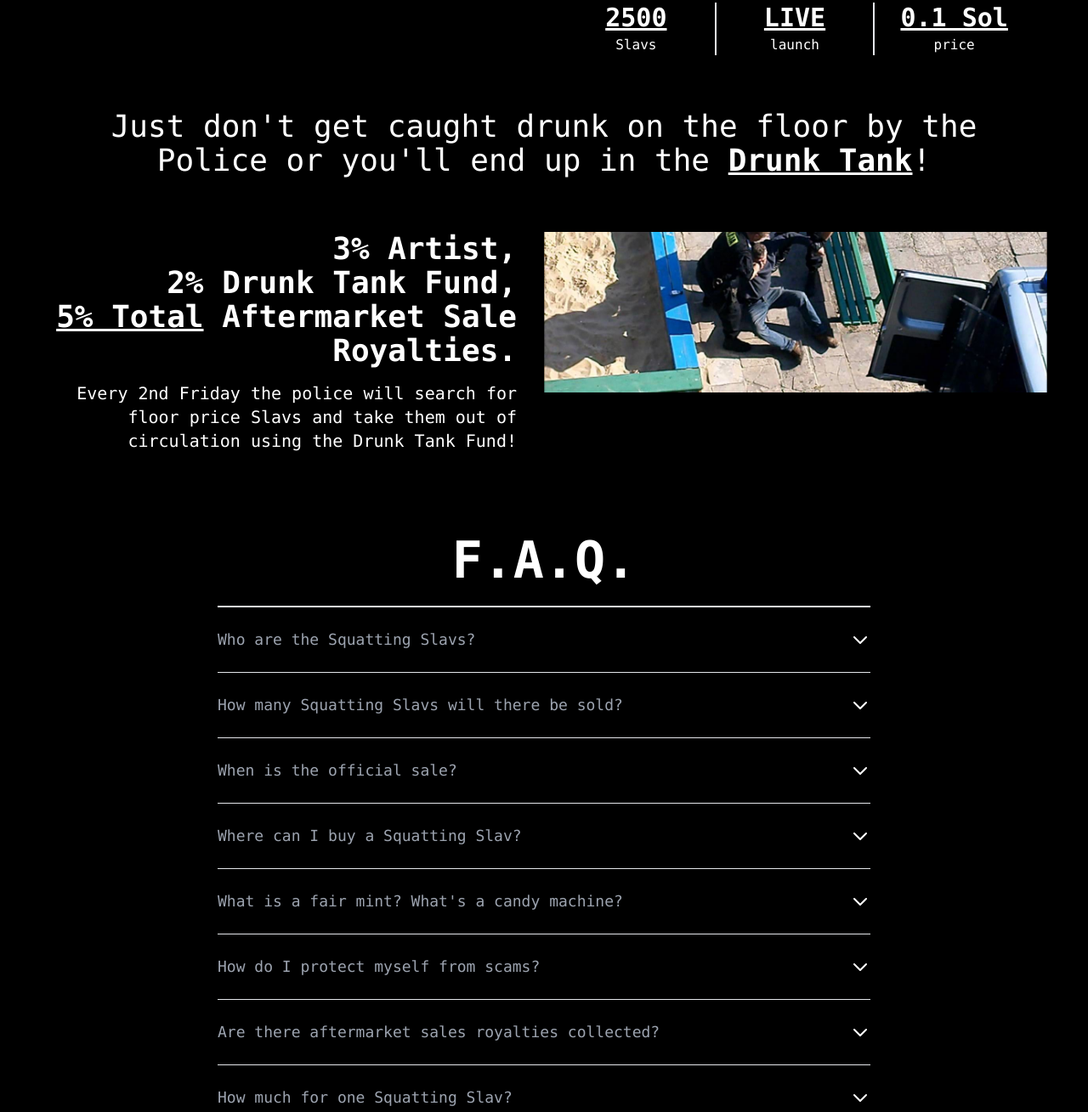
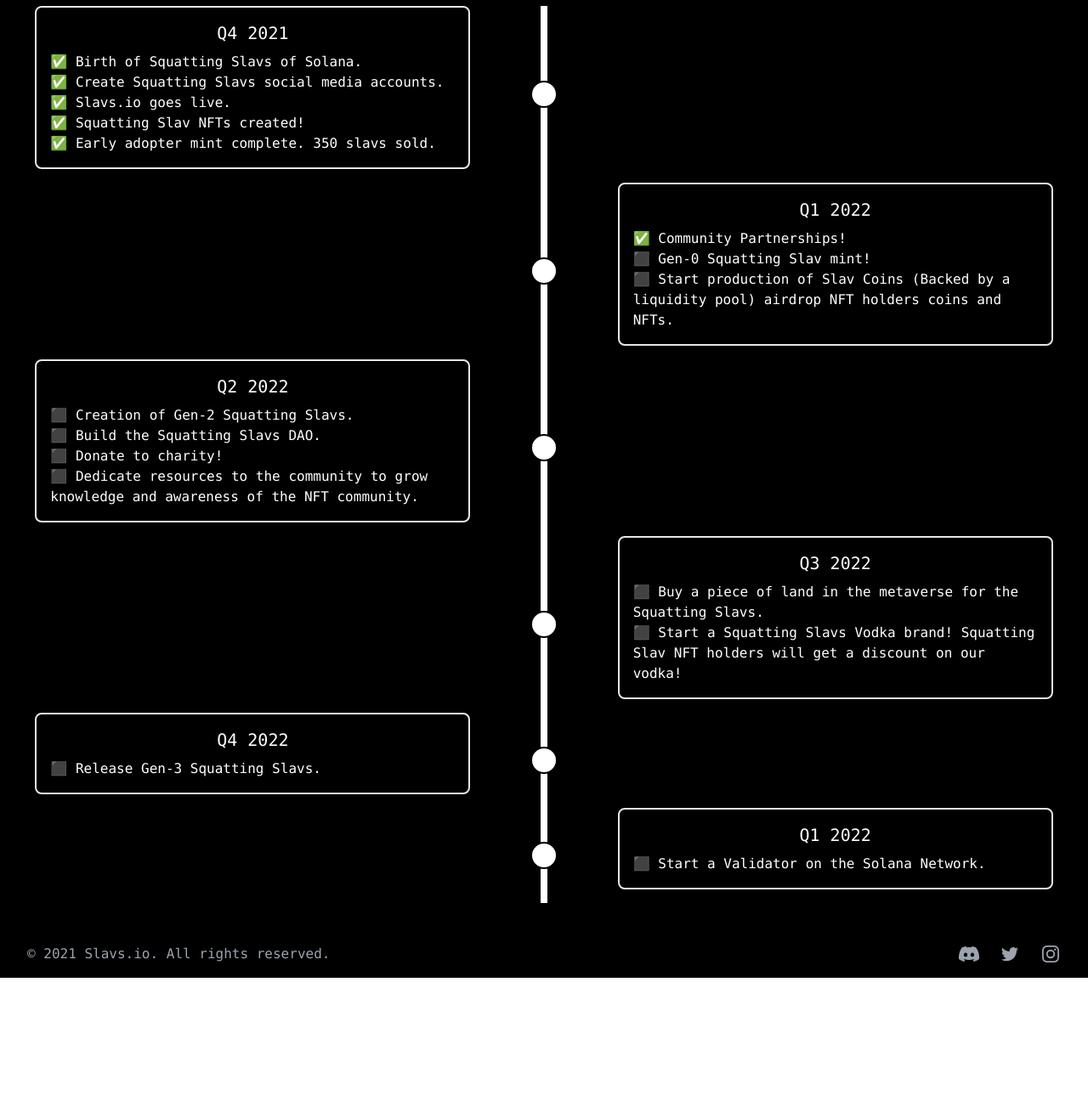
Before and after one commit to piotrsenkow/slavs-io, a Gatsby site: page / in a window 1280 px wide. Shown: the part 660-1969 px from the top of the page at 85% size. After the commit the page ends 1811 px from the top, so only its background shows below. Built offline with nearby package versions, Linux system fonts and the light colour scheme; Gatsby itself is replaced by a stand-in of ours.

Commit message:
refactoring whole site

```diff
--- a/src/components/about.js
+++ b/src/components/about.js
@@ -7,11 +7,11 @@ const faqs = [
   {
     question: "Who are the Squatting Slavs?",
     answer:
-      "Slavic people originate from 13 countries (15 if you include past countries USSR and Yugoslavia). They squat because it is obvious that it is  more comfortable / efficient than sitting or standing. They are arriving from Belarus, Bosnia, Bulgaria, Croatia, Czechia, Macedonia, Montenegro, Poland, Russia, Serbia, Slovakia, Slovenia, & Ukraine. Likewise, old school Slavs from the USSR and Yugoslavia will accompany everyone on this one-way ticket trip to Solana where they will reside on FOREVER!",
+      "Slavic people originate from 15 countries: Belarus, Bosnia, Bulgaria, Croatia, Czechia, Macedonia, Montenegro, Poland, Russia, Serbia, Slovakia, Slovenia, Ukraine, USSR, and Yugoslavia. They squat because it is obvious that it is  more comfortable / efficient than sitting or standing",
   },
   {
     question: "How many Squatting Slavs will there be sold?",
-    answer: "There will be 2500 Series-1 Squatting Slavs. 100 of these will be pre-minted by the team and reserved for giveaways. The remaining 2400 will be available for public mint."
+    answer: "There are 2500 Series-1 Squatting Slavs."
   },
   {
     question: "When is the official sale?",
@@ -64,7 +64,7 @@ function classNames(...classes) {
 
 function About() {
     return(<div>
-  <div className="bg-black font-mono pt-4">
+  <div className="bg-black font-mono">
     <div className="max-w-7xl mx-auto py-12 px-4 sm:py-16 sm:px-6 lg:px-8">
     <div className="max-w-3xl mx-auto divide-y-2 divide-gray-200">
       <h2 className="text-center text-3xl font-extrabold text-white sm:text-4xl md:text-5xl xl:text-6xl">F.A.Q.</h2>
--- a/src/components/gif.js
+++ b/src/components/gif.js
@@ -11,10 +11,9 @@ function Gif() {
             <div class="text-white flex items-center justify-center px-4 lg:w-full font-mono">
               <div class="grid grid-cols-1 gap-y-4 xl:gap-y-12 2xl:gap-y-32">
                 <div>
-                  <p class="bold text-4xl leading-7 font-bold tracking-tighter py-4 md:leading-10 md:text-5xl xl:text-7xl">13+ Nations,<br/> 120+ Attributes,<br/> 2500 Squatting Slavs.</p>
-                  <p class="bold text-3xl leading-7 font-normal py-4 sm:text-xl xl:text-3xl">Get your Slav for <u>0.1 Sol</u> at the Squatting Slav December to Remember Sale!</p>
+                  <p class="bold text-4xl leading-7 font-bold tracking-tighter py-4 md:leading-10 md:text-5xl xl:text-7xl">13+ Nations,<br/> 120+ Attributes, 2500 Squatting Slavs</p>
                 </div>
-                <div class="text-white grid grid-cols-3">
+                {/* <div class="text-white grid grid-cols-3">
                   <div class="box border-r-2 items-center justify-center flex flex-col">
                     <div class=" ext-black mb-0.5 text-xl md:text-3xl font-bold underline">2500</div>
                     <p class="sub font-thin">Slavs</p>
@@ -27,11 +26,10 @@ function Gif() {
                     <div class="ext-black mb-0.5 text-xl md:text-3xl font-bold underline">0.1 Sol</div>
                     <p class="sub font-thin">price</p>
                   </div>
-                </div>
+                </div> */}
               </div>
             </div>
         </div>
-        <p class="font-mono sm:text-xl md:text-2xl lg:text-3xl xl:text-4xl text-center pt-16 px-4">Just don't get caught drunk on the floor by the Police or you'll end up in the <u><b>Drunk Tank</b></u>!</p>
       </div>
     );
 }
--- a/src/components/layout.js
+++ b/src/components/layout.js
@@ -75,7 +75,6 @@ const Layout = ({ children }) => {
             </div>
             <div className="mt-8 md:mt-0 md:order-1">
               <p className="text-center text-base text-gray-400">&copy; 2021 Slavs.io. All rights reserved.</p>
-              <p className="text-center sm:text-right text-base text-gray-400">Drunk Tank Fund: <a class ="text-gray-700" target="_blank" href="https://explorer.solana.com/address/37e4FsqTgApFofBSam7jKJFZNiANKMqASh1Bm1gifPwu">37e4.........fPwu</a></p>
             </div>
           </div>
       </footer>
--- a/src/components/roadmapcomponent.js
+++ b/src/components/roadmapcomponent.js
@@ -6,14 +6,13 @@ function RoadmapComponent() {
     <h1 class="font-mono text-5xl md:text-8xl text-white text-center py-8 font-bold">Roadmap</h1>
     <div class="undefined hidden md:flex justify-around text-white">
       <div class="flex flex-col bg-coolGray-50 rounded-lg shadow-md p-4 border-2 border-coolGray-600 w-2/5 z-10 mb-4">
-        <h3 class="text-bold text-xl md:2xl text-center mb-2">October 2021</h3>
+        <h3 class="text-bold text-xl md:2xl text-center mb-2">Q4 2021</h3>
         <ul>
           <li>✅ Birth of Squatting Slavs of Solana.</li>
-          <li>✅ Create & boost Discord server.</li>
-          <li>✅ Create Instagram account.</li>
-          <li>✅ Create Twitter account.</li>
-          <li>✅ Create Slavs.io.</li>
-          <li>✅ Slavs created!</li>
+          <li>✅ Create Squatting Slavs social media accounts.</li>
+          <li>✅ Slavs.io goes live.</li>
+          <li>✅ Squatting Slav NFTs created!</li>
+          <li>✅ Early adopter mint complete. 350 slavs sold.</li>
         </ul>
       </div>
       <div>
@@ -35,13 +34,13 @@ function RoadmapComponent() {
       </div>
       <div class="w-6"></div>
       <div class="flex flex-col bg-coolGray-50 rounded-lg shadow-md p-4 border-2 border-coolGray-600 z-10 mb-4 w-11/12">
-        <h3 class="text-bold text-xl md:2xl text-center mb-2">October 2021</h3>
+        <h3 class="text-bold text-xl md:2xl text-center mb-2">Q4 2021</h3>
         <ul>
-          <li>✅ Birth of Squatting Slavs of Solana.</li>
-          <li>✅ Create & boost Discord server.</li>
-          <li>✅ Create Instagram account.</li>
-          <li>✅ Create Twitter account.</li>
-          <li>✅ Slavs created!</li>
+        <li>✅ Birth of Squatting Slavs of Solana.</li>
+        <li>✅ Create Squatting Slavs social media accounts.</li>
+        <li>✅ Slavs.io goes live.</li>
+        <li>✅ Squatting Slav NFTs created!</li>
+        <li>✅ Early adopter mint complete. 350 slavs sold.</li>
         </ul>
       </div>
     </div>
@@ -55,14 +54,11 @@ function RoadmapComponent() {
         <div class="flex-grow"></div>
       </div>
       <div class="flex flex-col bg-coolGray-50 rounded-lg shadow-md p-4 border-2 border-coolGray-600 w-2/5 z-10 mb-4">
-        <h3 class="text-bold text-xl md:2xl text-center mb-2">November 2021</h3>
+        <h3 class="text-bold text-xl md:2xl text-center mb-2">Q1 2022</h3>
         <ul>
-          <li>✅ Reveal roadmap.</li>
-          <li>✅ Launch giveaways!</li>
-          <li>✅ Build Official Rarity Tool.</li>
-          <li>✅ Add Slavs to the Candy Machine.</li>
-          <li>✅ Revisions to the Slavs.io website.</li>
-          <li>✅ Release Official Squatting Slavs of Solana Commercial.</li>
+          <li>✅ Community Partnerships!</li>
+          <li>⬛ Gen-0 Squatting Slav mint!</li>
+          <li>⬛ Start production of Slav Coins (Backed by a liquidity pool) airdrop NFT holders coins and NFTs.</li>
         </ul>
       </div>
     </div>
@@ -76,30 +72,22 @@ function RoadmapComponent() {
       </div>
       <div class="w-6"></div>
       <div class="flex flex-col bg-coolGray-50 rounded-lg shadow-md p-4 border-2 border-coolGray-600 z-10 mb-4 w-11/12">
-        <h3 class="text-bold text-xl md:2xl text-center mb-2">November 2021</h3>
+        <h3 class="text-bold text-xl md:2xl text-center mb-2">Q1 2022</h3>
         <ul>
-        <li>✅ Reveal roadmap.</li>
-          <li>✅ Launch giveaways!</li>
-          <li>✅ Build Official Rarity Tool.</li>
-          <li>✅ Add Slavs to the Candy Machine.</li>
-          <li>✅ Revisions to the Slavs.io website.</li>
-          <li>✅ Release Official Squatting Slavs of Solana Commercial.</li>
+        <li>✅ Community Partnerships!</li>
+        <li>⬛ Gen-1 Squatting Slav mint!</li>
+        <li>⬛ Start production of Slav Coins (Backed by a liquidity pool) airdrop NFT holders coins and NFTs.</li>
         </ul>
       </div>
     </div>
     <div class="undefined hidden md:flex justify-around  text-white">
       <div class="flex flex-col bg-coolGray-50 rounded-lg shadow-md p-4 border-2 border-coolGray-600 w-2/5 z-10 mb-4">
-        <h3 class="text-bold text-xl md:2xl text-center mb-2">December 2021</h3>
+        <h3 class="text-bold text-xl md:2xl text-center mb-2">Q2 2022</h3>
         <ul>
-        <li>✅ Official Sale of Series 1 Squatting Slavs.</li>
-          <li>⬛ Reveal Rarity Tool after Series 1 launch to avoid attribute sniping.</li>
-          <li>⬛ Get verified on Solanart, DigitalEyes, & MagicEden marketplaces.</li>
-          <li>⬛ The police throw floor price Slavs into the Drunk Tank biweekly.</li>
-          <li>⬛ Build the Drunk Tank visitation center on Slavs.io.</li>
-          <li>⬛ Create a Discord bot for marketplace sales.</li>
-          <li>⬛ Development of SLAV token begins. Whitepaper release.</li>
-          <li>⬛ Development of Series 2 Female Squatting Slavs begins.</li>
-          <li>⬛ Create DAO exclusive for holders of Series 1.</li>
+          <li>⬛ Creation of Gen-2 Squatting Slavs.</li>
+          <li>⬛ Build the Squatting Slavs DAO.</li>
+          <li>⬛ Donate to charity!</li>
+          <li>⬛ Dedicate resources to the community to grow knowledge and awareness of the NFT community.</li>
         </ul>
       </div>
       <div>
@@ -121,17 +109,79 @@ function RoadmapComponent() {
       </div>
       <div class="w-6"></div>
       <div class="flex flex-col bg-coolGray-50 rounded-lg shadow-md p-4 border-2 border-coolGray-600 z-10 mb-4 w-11/12">
-        <h3 class="text-bold text-xl md:2xl text-center mb-2">December 2021</h3>
+        <h3 class="text-bold text-xl md:2xl text-center mb-2">Q2 2022</h3>
         <ul>
-        <li>✅ Official Sale of Series 1 Squatting Slavs.</li>
-          <li>⬛ Reveal Rarity Tool after Series 1 launch to avoid attribute sniping.</li>
-          <li>⬛ Get verified on Solanart, DigitalEyes, & MagicEden marketplaces.</li>
-          <li>⬛ The police throw floor price Slavs into the Drunk Tank biweekly.</li>
-          <li>⬛ Build the Drunk Tank visitation center on Slavs.io.</li>
-          <li>⬛ Create a Discord bot for marketplace sales.</li>
-          <li>⬛ Development of SLAV token begins. Whitepaper release.</li>
-          <li>⬛ Development of Series 2 Female Squatting Slavs begins.</li>
-          <li>⬛ Create DAO exclusive for holders of Series 1.</li>
+          <li>⬛ Creation of Gen-2 Squatting Slavs.</li>
+          <li>⬛ Build the Squatting Slavs DAO.</li>
+          <li>⬛ Donate to charity!</li>
+          <li>⬛ Dedicate resources to the community to grow knowledge and awareness of the NFT community.</li>
+        </ul>
+      </div>
+    </div>
+    <div class="undefined hidden md:flex justify-around  text-white">
+      <div class="w-2/5 z-10"></div>
+      <div>
+        <div class="flex-grow"></div>
+        <div class="flex flex-col justify-center items-center flex-grow h-full bg-white w-2 border-1 border-black">
+          <div class="rounded-full bg-white border-2 border-black w-8 h-8 z-10"></div>
+        </div>
+        <div class="flex-grow"></div>
+      </div>
+      <div class="flex flex-col bg-coolGray-50 rounded-lg shadow-md p-4 border-2 border-coolGray-600 w-2/5 z-10 mb-4">
+        <h3 class="text-bold text-xl md:2xl text-center mb-2">Q3 2022</h3>
+        <ul>
+        <li>⬛ Buy a piece of land in the metaverse for the Squatting Slavs.</li>
+        <li>⬛ Start a Squatting Slavs Vodka brand! Squatting Slav NFT holders will get a discount on our vodka!</li>
+        </ul>
+      </div>
+    </div>
+    <div class="undefined flex md:hidden  text-white pl-4 pr-2">
+      <div>
+        <div class="flex-grow"></div>
+        <div class="flex flex-col justify-center items-center flex-grow h-full bg-white w-2 border-1 border-black">
+          <div class="rounded-full bg-white border-2 border-black w-8 h-8 z-10"></div>
+        </div>
+        <div class="flex-grow"></div>
+      </div>
+      <div class="w-6"></div>
+      <div class="flex flex-col bg-coolGray-50 rounded-lg shadow-md p-4 border-2 border-coolGray-600 z-10 mb-4 w-11/12">
+        <h3 class="text-bold text-xl md:2xl text-center mb-2">Q3 2022</h3>
+        <ul>
+        <li>⬛ Buy a piece of land in the metaverse for the Squatting Slavs.</li>
+        <li>⬛ Start a Squatting Slavs Vodka brand! Squatting Slav NFT holders will get a discount on our vodka!</li>
+        </ul>
+      </div>
+    </div>
+
+    <div class="undefined hidden md:flex justify-around  text-white">
+      <div class="flex flex-col bg-coolGray-50 rounded-lg shadow-md p-4 border-2 border-coolGray-600 w-2/5 z-10 mb-4">
+        <h3 class="text-bold text-xl md:2xl text-center mb-2">Q4 2022</h3>
+        <ul>
+        <li>⬛ Release Gen-3 Squatting Slavs.</li>
+        </ul>
+      </div>
+      <div>
+        <div class="flex-grow"></div>
+        <div class="flex flex-col justify-center items-center flex-grow h-full bg-white w-2 border-1 border-black">
+          <div class="rounded-full bg-white border-2 border-black w-8 h-8 z-10"></div>
+        </div>
+        <div class="flex-grow"></div>
+      </div>
+      <div class="w-2/5 z-10"></div>
+    </div>
+    <div class="undefined flex md:hidden  text-white pl-4 pr-2">
+      <div>
+        <div class="flex-grow"></div>
+        <div class="flex flex-col justify-center items-center flex-grow h-full bg-white w-2 border-1 border-black">
+          <div class="rounded-full bg-white border-2 border-black w-8 h-8 z-10"></div>
+        </div>
+        <div class="flex-grow"></div>
+      </div>
+      <div class="w-6"></div>
+      <div class="flex flex-col bg-coolGray-50 rounded-lg shadow-md p-4 border-2 border-coolGray-600 z-10 mb-4 w-11/12">
+        <h3 class="text-bold text-xl md:2xl text-center mb-2">Q4 2022</h3>
+        <ul>
+        <li>⬛ Release Gen-3 Squatting Slavs.</li>
         </ul>
       </div>
     </div>
@@ -147,14 +197,11 @@ function RoadmapComponent() {
       <div class="flex flex-col bg-coolGray-50 rounded-lg shadow-md p-4 border-2 border-coolGray-600 w-2/5 z-10 mb-4">
         <h3 class="text-bold text-xl md:2xl text-center mb-2">Q1 2022</h3>
         <ul>
-        <li>⬛ Launch SLAV token.</li>
-          <li>⬛ Plans for holders of Series 1 and 2 to get free airdrop of of children Squatting Slavs.</li>
-          <li>⬛ SLAV token airdrop to holders!</li>
-          <li>⬛ DAO members vote with SLAV tokens on the future direction of Squatting Slavs of Solana. We want all Slavs to have a say in this project!</li>
+        <li>⬛ Start a Validator on the Solana Network.</li>
         </ul>
       </div>
     </div>
-    <div class="undefined flex md:hidden  text-white pl-4 pr-2">
+    <div class="undefined flex md:hidden w-screen text-white pl-4 pr-2">
       <div>
         <div class="flex-grow"></div>
         <div class="flex flex-col justify-center items-center flex-grow h-full bg-white w-2 border-1 border-black">
@@ -166,10 +213,7 @@ function RoadmapComponent() {
       <div class="flex flex-col bg-coolGray-50 rounded-lg shadow-md p-4 border-2 border-coolGray-600 z-10 mb-4 w-11/12">
         <h3 class="text-bold text-xl md:2xl text-center mb-2">Q1 2022</h3>
         <ul>
-        <li>⬛ Launch SLAV token.</li>
-          <li>⬛ Plans for holders of Series 1 and 2 to get free airdrop of of children Squatting Slavs.</li>
-          <li>⬛ SLAV token airdrop to holders!</li>
-          <li>⬛ DAO members vote with SLAV tokens on the future direction of Squatting Slavs of Solana. We want all Slavs to have a say in this project!</li>
+        <li>⬛ Start a Validator on the Solana Network.</li>
         </ul>
       </div>
     </div>
--- a/src/pages/index.js
+++ b/src/pages/index.js
@@ -5,13 +5,15 @@ import SEO from "../components/seo"
 import About from "../components/about"
 import Gif from "../components/gif"
 import Projectinfo from "../components/projectinfo"
+import RoadmapComponent from "../components/roadmapcomponent"
+
 
 const IndexPage = () => (
   <Layout>
     <SEO title="Home" />
       <Gif></Gif>
-      <Projectinfo></Projectinfo>
-      <About></About>
+      {/* <Projectinfo></Projectinfo> */}
+      <RoadmapComponent></RoadmapComponent>
   </Layout>
 )
 
--- a/src/pages/legendary.js
+++ b/src/pages/legendary.js
@@ -27,7 +27,6 @@ const Legendary = () => (
         </div>
         <div class="bg-black text-white text-center pb-8 sm:pb-16 px-4 font-mono">
             <h1 class="text-4xl sm:text-5xl pb-4">These Slavs are one of a kind!</h1>
-            <p class="text-xl md:text-3xl pt-8 sm:pt-64">Make sure to hold these as they will bring you more SLAV than the average Squatting Slav!</p>
         </div>
   </Layout>
 )
```
Also changed, not shown: src/components/header.js (+4 -4 lines), src/pages/FAQ.js (added, +15 -0 lines), src/pages/roadmap.js (deleted, +0 -16 lines), 1 other file.
